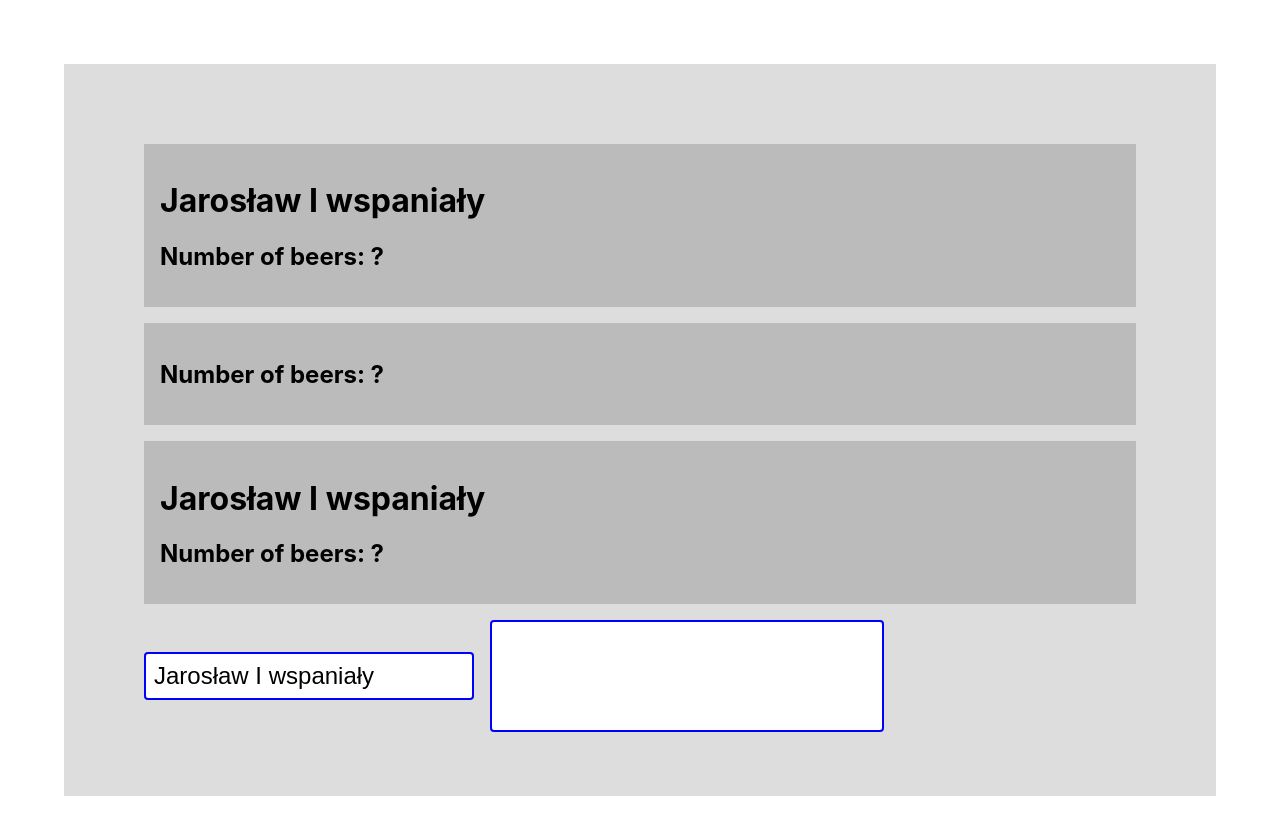
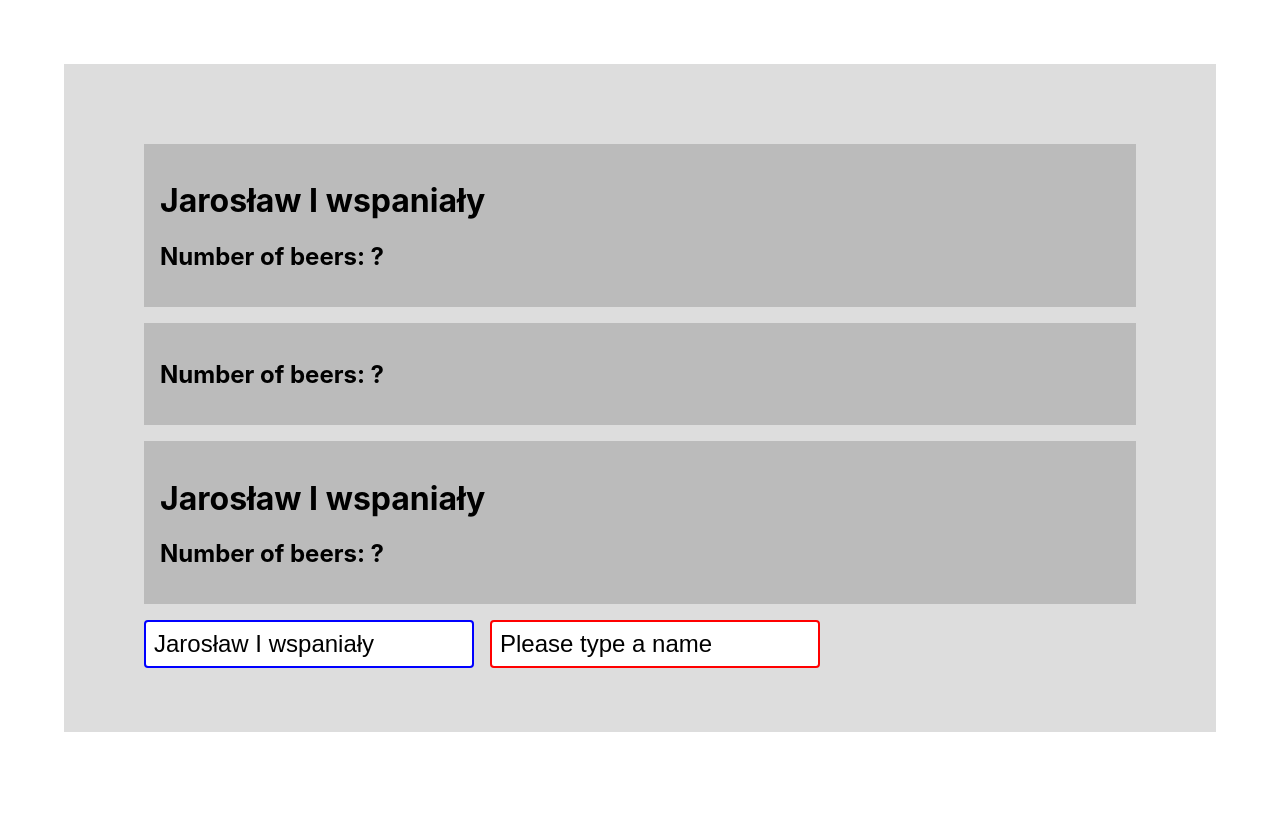
Before and after one commit to argasek/codebrainers-2020-11, a React (Create React App) app: page / in a window 1280 px wide. Shown: the top 834 px of the page. After the commit the page ends 800 px from the top, so only its background shows below. Built offline with nearby package versions, Linux system fonts and the light colour scheme.

Commit message:
Exercise 12 - Homework solution

```diff
--- a/src/App.js
+++ b/src/App.js
@@ -13,14 +13,12 @@ class App extends React.Component {
     };
   }
 
-  onChangeExampleStudent = (event) => {
+  onChangeFullName = (event) => {
     console.log(event.target.name);
 
-    this.setState({ [event.target.name]: event.target.value });
-  };
-
-  onChangeSecondStudent = (event) => {
-    this.setState({ secondStudent: event.target.value });
+    this.setState({
+      [event.target.name]: event.target.value
+    });
   };
 
   render () {
@@ -35,13 +33,16 @@ class App extends React.Component {
           <StudentInput
             inputName='exampleStudent'
             fullName={this.state.exampleStudent}
-            onFullNameChange={this.onChangeExampleStudent}
+            onFullNameChange={this.onChangeFullName}
             padding='0.5rem'
+            border='2px solid #00F'
           />
           <StudentInput
+            inputName='secondStudent'
             fullName={this.state.secondStudent}
-            onFullNameChange={this.onChangeSecondStudent}
-            padding='2.5rem'
+            onFullNameChange={this.onChangeFullName}
+            padding='0.5rem'
+            border='2px solid #F00'
           />
         </form>
       </div>
--- a/src/components/StudentInput.js
+++ b/src/components/StudentInput.js
@@ -1,15 +1,17 @@
 import React from 'react';
 
 function StudentInput (props) {
+  let fullName = props.fullName !== '' ? props.fullName : 'Please type a name';
+
   return (
     <input
-      value={props.fullName}
+      value={fullName}
       name={props.inputName}
       type="text"
       style={{
         marginLeft: '1rem',
         padding: props.padding,
-        border: '2px solid #00F',
+        border: props.border,
         borderRadius: '4px',
         fontSize: '150%'
       }}
```
